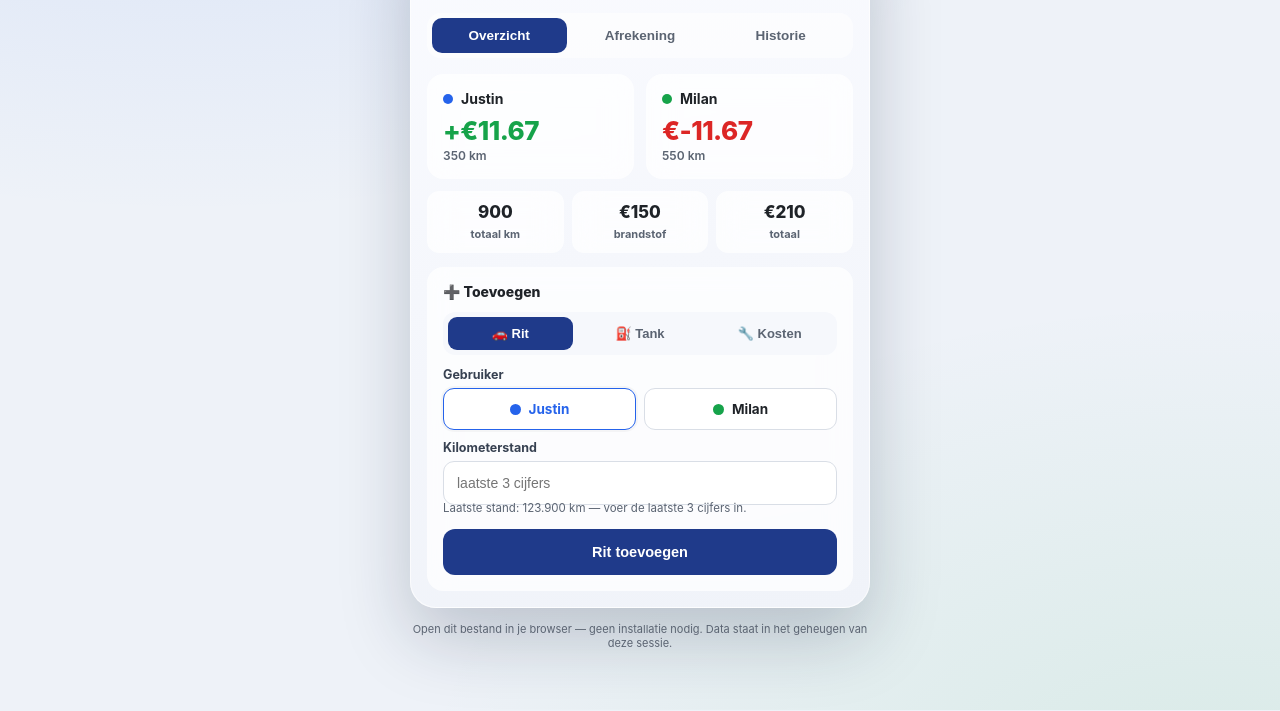
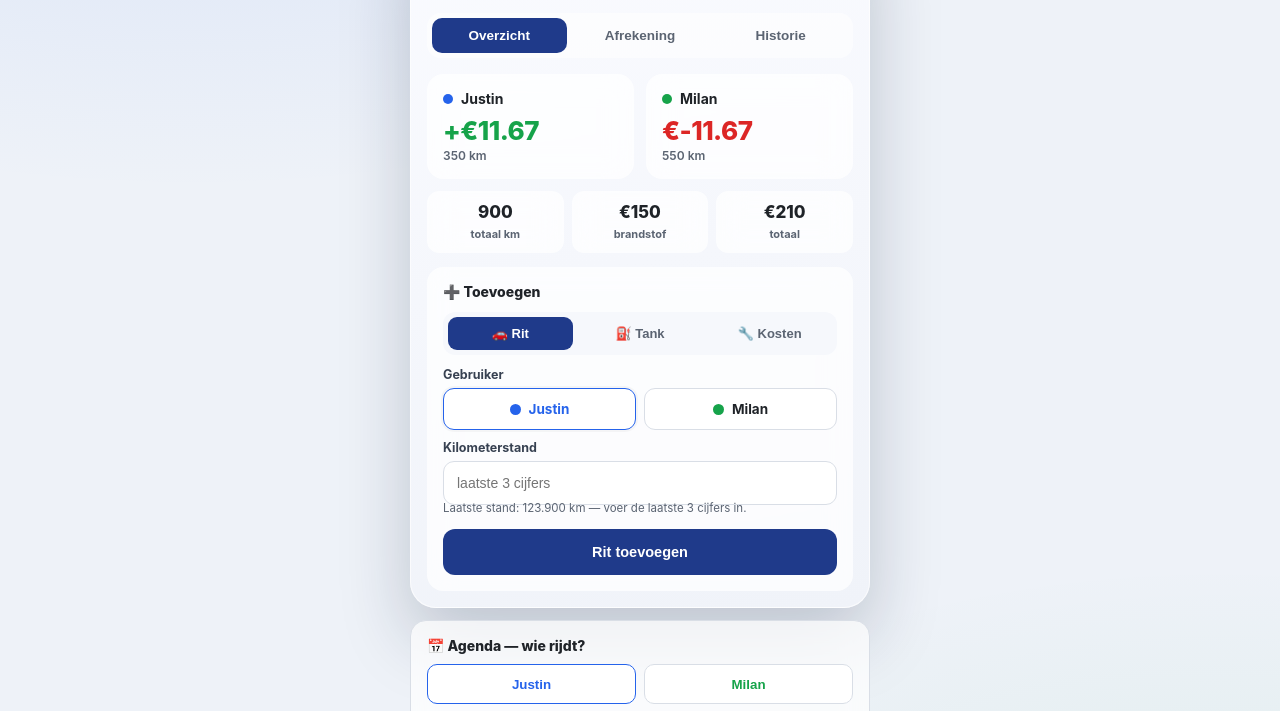
Before and after one commit to justin-goertz/copilot-car-sharing-demo, a plain HTML site: page index.html in a window 1280 px wide. Shown: the part 195-906 px from the top of the page. Drawn offline with Linux system fonts and the light colour scheme.

Commit message:
Agenda om te plannen wie de auto gebruikt (Closes #3)

```diff
--- a/index.html
+++ b/index.html
@@ -214,5 +214,28 @@ function toast(m,s){const err=s==='err';const t=document.createElement('div');t.
 window.go=go;window.undo=undo;
 seed();render();
 </script>
+<script>
+// Feature: agenda om te plannen wie de auto gebruikt (#3)
+(function(){
+  const wrap=document.createElement('div');
+  wrap.style.cssText='max-width:460px;width:100%;margin:12px auto 0;background:rgba(255,255,255,.72);backdrop-filter:blur(14px);border-radius:16px;padding:16px;border:1px solid #d9dee6';
+  let who='justin'; const plan={};
+  function draw(){
+    let days='';
+    for(let d=1;d<=14;d++){const k='d'+d;const u=plan[k];days+='<button data-d="'+k+'" style="aspect-ratio:1;border:1px solid #d9dee6;border-radius:10px;background:'+(u?(u==="justin"?"#2563eb":"#16a34a"):"#fff")+';color:'+(u?"#fff":"#1f2328")+';font-weight:700;cursor:pointer">'+d+'</button>';}
+    wrap.innerHTML='<div style="font-weight:800;font-size:14px;margin-bottom:10px">📅 Agenda — wie rijdt?</div>'+
+      '<div style="display:grid;grid-template-columns:1fr 1fr;gap:8px;margin-bottom:10px">'+
+      '<button id="pj" style="height:40px;border-radius:10px;border:1.5px solid '+(who==="justin"?"#2563eb":"#d9dee6")+';background:#fff;font-weight:700;cursor:pointer;color:#2563eb">Justin</button>'+
+      '<button id="pm" style="height:40px;border-radius:10px;border:1.5px solid '+(who==="milan"?"#16a34a":"#d9dee6")+';background:#fff;font-weight:700;cursor:pointer;color:#16a34a">Milan</button></div>'+
+      '<div style="display:grid;grid-template-columns:repeat(7,1fr);gap:6px">'+days+'</div>';
+    wrap.querySelector('#pj').onclick=()=>{who='justin';draw();};
+    wrap.querySelector('#pm').onclick=()=>{who='milan';draw();};
+    wrap.querySelectorAll('[data-d]').forEach(b=>b.onclick=()=>{plan[b.dataset.d]=plan[b.dataset.d]===who?null:who;draw();});
+  }
+  draw();
+  document.querySelector('.app').after(wrap);
+})();
+</script>
+
 </body>
 </html>
```
